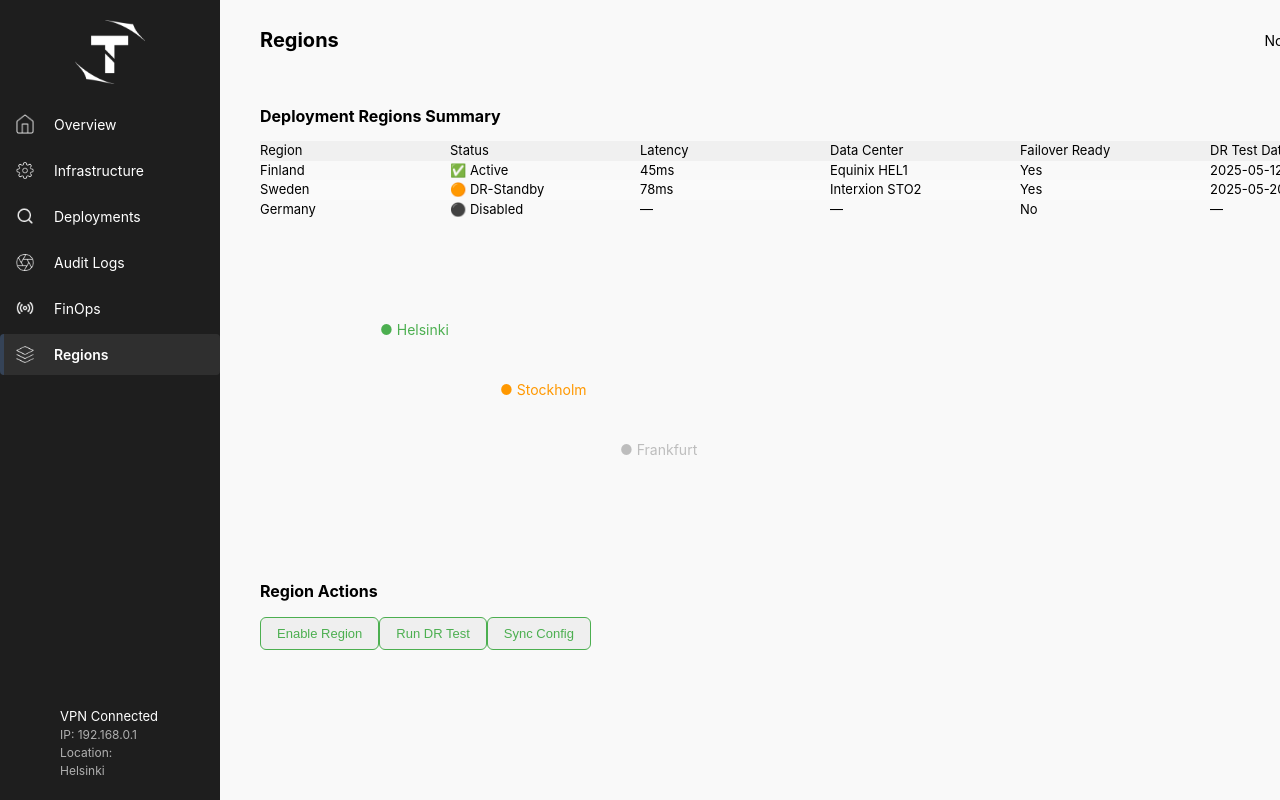
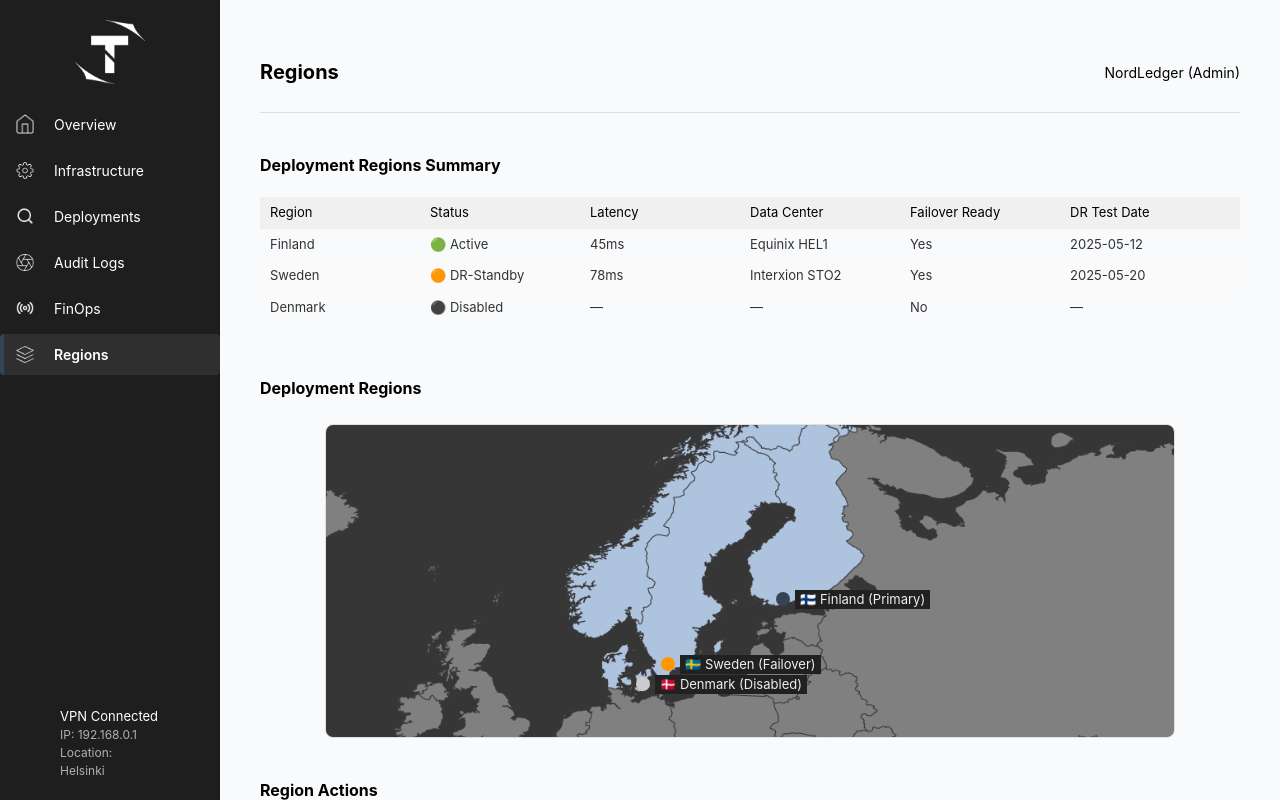
Before and after one commit to dashatik/demo_test, a React (Vite) app: page /regions in a window 1280 px wide. Built offline with nearby package versions, Linux system fonts and the light colour scheme.

Commit message:
buttons; regions

```diff
--- a/src/App.css
+++ b/src/App.css
@@ -144,7 +144,9 @@ body {
 .btn-outline {
   background: #FFFFFF;
   border: 1px solid var(--color-sidebar-active-indicator);
+  border-radius: 8px;
   color: var(--color-sidebar-active-indicator);
+  padding: 5px;
 }
 
 .btn-outline:hover {
--- a/src/pages/Regions.tsx
+++ b/src/pages/Regions.tsx
@@ -1,21 +1,21 @@
-
+import mapImage from '../assets/MapChart_Map.png';
 
 export default function Regions() {
   return (
-    <div className="w-[1220px] h-[960px] bg-[#F9F9F9] font-[Inter] text-[#000]">
+    <div className="min-h-screen bg-white px-[40px] py-[32px] space-y-[40px]  text-[#000]">
       {/* Top Navigation Bar */}
-      <div className="h-[80px] bg-white flex justify-between items-center px-[40px]">
+      <div className="flex justify-between items-center h-[80px] border-b border-[var(--color-border)]">
         <h1 className="text-[20px] font-semibold">Regions</h1>
-        <div className="flex items-center gap-2">
+        <div className="flex items-center gap-[5px]">
           <div className="w-[40px] h-[40px] rounded-full bg-gray-300" />
           <span className="text-[14px]">NordLedger (Admin)</span>
         </div>
       </div>
 
       {/* Region Summary Table */}
-      <div className="mt-[24px] w-[1140px] mx-auto">
-        <h2 className="text-[16px] font-semibold mb-4">Deployment Regions Summary</h2>
-        <div className="grid grid-cols-6 font-semibold bg-[#F0F0F0] py-2 px-4 text-[13px]">
+      <section className="w-full max-w-[1140px] mx-auto">
+        <h2 className="text-[16px] font-semibold mb-[20px]">Deployment Regions Summary</h2>
+        <div className="grid grid-cols-6 bg-[#F0F0F0] py-[6px] px-[10px] font-semibold text-[13px]">
           <div>Region</div>
           <div>Status</div>
           <div>Latency</div>
@@ -24,38 +24,82 @@ export default function Regions() {
           <div>DR Test Date</div>
         </div>
         {[
-          ["Finland", "✅ Active", "45ms", "Equinix HEL1", "Yes", "2025-05-12"],
+          ["Finland", "🟢 Active", "45ms", "Equinix HEL1", "Yes", "2025-05-12"],
           ["Sweden", "🟠 DR-Standby", "78ms", "Interxion STO2", "Yes", "2025-05-20"],
-          ["Germany", "⚫ Disabled", "—", "—", "No", "—"]
+          ["Denmark", "⚫ Disabled", "—", "—", "No", "—"],
         ].map((row, i) => (
-          <div key={i} className={`grid grid-cols-6 px-4 py-2 text-[13px] ${i % 2 === 0 ? 'bg-white' : 'bg-[#FAFAFA]'}`}>
-            {row.map((cell, j) => <div key={j}>{cell}</div>)}
+          <div
+            key={i}
+            className={`grid grid-cols-6 items-center px-[10px] py-[6px] text-[13px] ${
+              i % 2 === 0 ? "bg-white" : "bg-[#FAFAFA]"
+            } hover:bg-[#F5F5F5]`}
+          >
+            {row.map((cell, j) => (
+              <div key={j} className="text-[#333]">{cell}</div>
+            ))}
           </div>
         ))}
+      </section>
+
+      {/* Region Map Panel (Interactive) */}
+      <div className="flex flex-col items-center gap-[10px]">
+        <h2 className="text-[16px] font-semibold text-[var(--color-text)] self-start">Deployment Regions</h2>
+        <div className="w-[800px] h-[280px] bg-[#F9FAFB] border border-[#E0E0E0] rounded-[8px] px-[24px] py-[16px] relative overflow-hidden">
+          <img
+            src={mapImage}
+            alt="Map Background"
+            className="absolute top-[0px] left-[-400px] w-[1330PX] h-full object-cover opacity-90 pointer-events-none"
+          />
+          {/* Finland */}
+          <div className="absolute left-[450px] top-[165px] flex items-center group gap-[5px]">
+            <div className="w-[14px] h-[14px] bg-[var(--color-success)] rounded-full" />
+            <span className="text-[13px] font-bold text-[#eee] bg-[#212121] px-[5px] pl-2">🇫🇮 Finland (Primary)</span>
+            <div className="absolute right-[100%] top-[-150px] px-[10px] ml-3 hidden group-hover:block bg-[#eee] border border-[#CCC] rounded shadow-md p-3 w-[220px] text-[12px] z-10">
+              <p className="font-semibold mb-1">🇫🇮 Finland</p>
+              <p><span className="text-[#6E6E6E]">Status:</span> <span className="text-[#000]">Active</span></p>
+              <p><span className="text-[#6E6E6E]">Location:</span> <span className="text-[#000]">Helsinki</span></p>
+              <p><span className="text-[#6E6E6E]">Last Sync:</span> <span className="text-[#000]">May 7, 09:14 UTC</span></p>
+              <p><span className="text-[#6E6E6E]">Avg Latency:</span> <span className="text-[#000]">45ms</span></p>
+            </div>
+          </div>
+
+          {/* Sweden */}
+          <div className="absolute left-[335px] top-[230px] flex items-center group gap-[5px]">
+            <div className="w-[14px] h-[14px] bg-[var(--color-warning)] rounded-full" />
+            <span className="text-[13px] font-bold text-[#eee] bg-[#212121] px-[5px] pl-2">🇸🇪 Sweden (Failover)</span>
+            <div className="absolute right-[100%] top-[-150px] px-[10px] ml-3 hidden group-hover:block bg-[#eee] border border-[#CCC] rounded shadow-md p-3 w-[220px] text-[12px] z-10">
+              <p className="font-semibold mb-1">🇸🇪 Sweden</p>
+              <p><span className="text-[#6E6E6E]">Status:</span> <span className="text-[#000]">Failover Ready</span></p>
+              <p><span className="text-[#6E6E6E]">Location:</span> <span className="text-[#000]">Stockholm</span></p>
+              <p><span className="text-[#6E6E6E]">Last Sync:</span> <span className="text-[#000]">May 6, 18:12 UTC</span></p>
+              <p><span className="text-[#6E6E6E]">Avg Latency:</span> <span className="text-[#000]">78ms</span></p>
+            </div>
+          </div>
+
+          {/* Denmark */}
+          <div className="absolute left-[310px] top-[250px] flex items-center group gap-[5px]">
+            <div className="w-[14px] h-[14px] bg-[var(--color-disabled)] rounded-full" />
+            <span className="text-[13px] font-bold text-[#eee] bg-[#212121] px-[5px] pl-2 ">🇩🇰 Denmark (Disabled)</span>
+            <div className="absolute right-[100%] top-[-150px] px-[10px] ml-[5px] hidden group-hover:block bg-[#eee] border border-[#CCC] rounded shadow-md p-3 w-[220px] text-[12px] z-10">
+              <p className="font-semibold mb-1">🇩🇰 Denmak</p>
+              <p><span className="text-[#6E6E6E]">Status:</span> <span className="text-[#000]">Disabled</span></p>
+              <p><span className="text-[#6E6E6E]">Location:</span> <span className="text-[#000]">Copenhagen</span></p>
+              <p><span className="text-[#6E6E6E]">Last Sync:</span> <span className="text-[#000]">—</span></p>
+              <p><span className="text-[#6E6E6E]">Avg Latency:</span> <span className="text-[#000]">—</span></p>
+            </div>
+          </div>
+        </div>
       </div>
 
-      {/* Interactive Region Map */}
-      <div className="mt-[40px] w-[1140px] h-[280px] mx-auto bg-gray-100 rounded relative">
-        <div className="absolute top-[60px] left-[120px] text-[#4CAF50]">● Helsinki</div>
-        <div className="absolute top-[120px] left-[240px] text-[#FF9800]">● Stockholm</div>
-        <div className="absolute top-[180px] left-[360px] text-[#BDBDBD]">● Frankfurt</div>
-      </div>
-
-      {/* Region Action Panel */}
-      <div className="mt-[40px] w-[1140px] mx-auto">
-        <h2 className="text-[16px] font-semibold mb-4">Region Actions</h2>
-        <div className="flex gap-4">
-          <button className="border border-[#4CAF50] text-[#4CAF50] bg-white hover:bg-[#4CAF50] hover:text-white text-[13px] py-[8px] px-[16px] rounded-[6px]">
-            Enable Region
-          </button>
-          <button className="border border-[#4CAF50] text-[#4CAF50] bg-white hover:bg-[#4CAF50] hover:text-white text-[13px] py-[8px] px-[16px] rounded-[6px]">
-            Run DR Test
-          </button>
-          <button className="border border-[#4CAF50] text-[#4CAF50] bg-white hover:bg-[#4CAF50] hover:text-white text-[13px] py-[8px] px-[16px] rounded-[6px]">
-            Sync Config
-          </button>
+      {/* Region Actions */}
+      <section className="w-full max-w-[1140px] mx-auto">
+        <h2 className="text-[16px] font-semibold mt-[40px] mb-[10px] ">Region Actions</h2>
+        <div className="flex gap-[10px] ">
+          <button className="btn-outline">Enable Region</button>
+          <button className="btn-outline">Run DR Test</button>
+          <button className="btn-outline">Sync Config</button>
         </div>
-      </div>
+      </section>
     </div>
   );
 }
```
